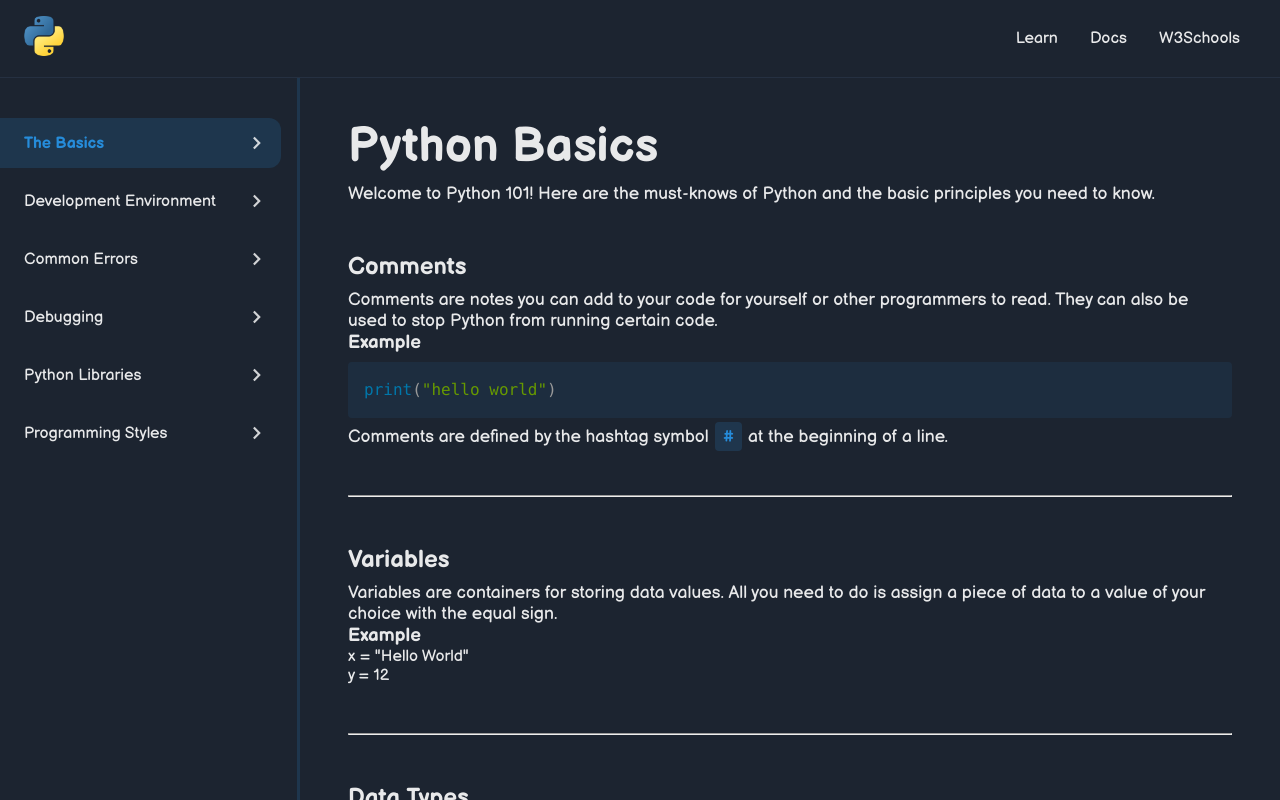
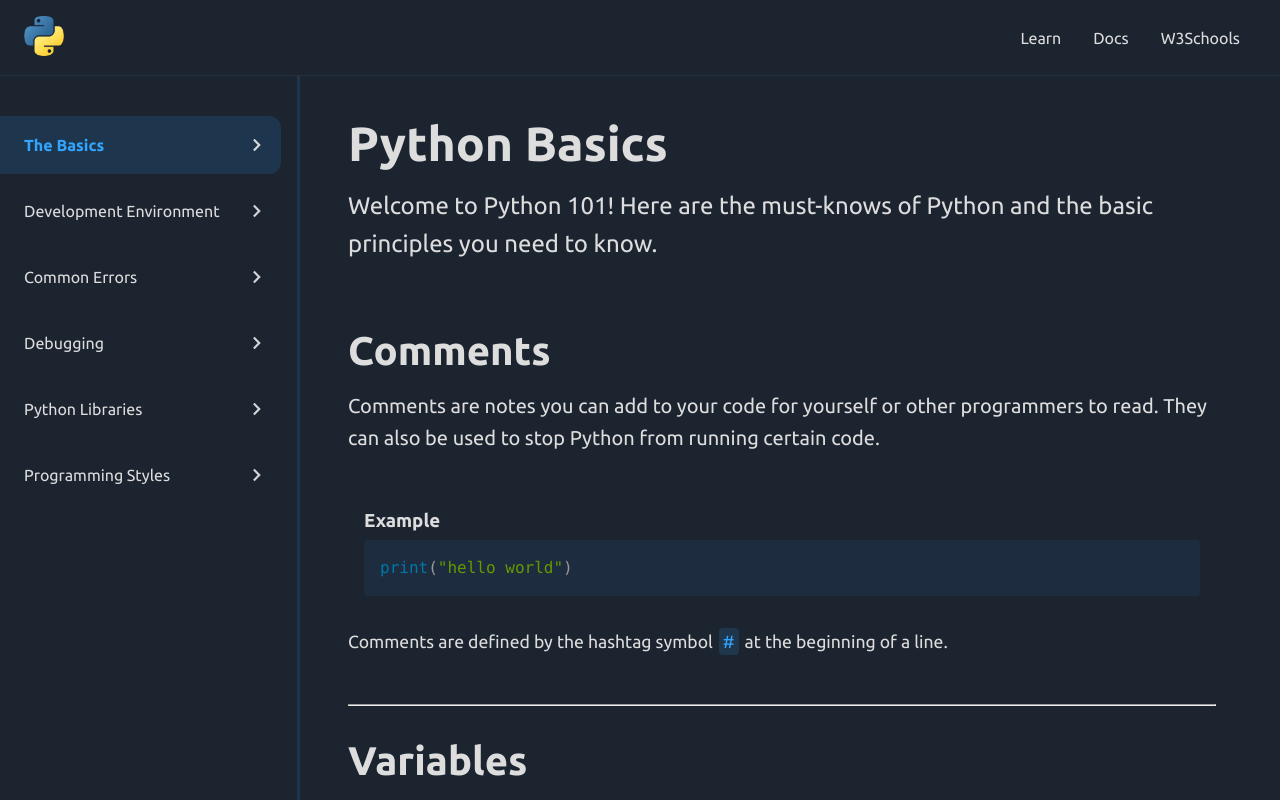
Before and after one commit to nataliadgalindo/python-wiki, a React (Vite) app: page /learn in a window 1280 px wide. Shown: the top 800 px of the page. Built offline with nearby package versions, Linux system fonts and the light colour scheme.

Commit message:
update styles

```diff
--- a/src/index.css
+++ b/src/index.css
@@ -1,5 +1,4 @@
-/* balsamiq-sans-regular - latin */
-@font-face {
+/* @font-face {
   font-display: swap;
   font-family: "Balsamiq Sans";
   font-style: normal;
@@ -8,28 +7,45 @@
     format("woff2");
 }
 
-/* balsamiq-sans-700 - latin */
 @font-face {
   font-display: swap;
   font-family: "Balsamiq Sans";
   font-style: normal;
   font-weight: 700;
   src: url("/assets/fonts/balsamiq-sans-v14-latin-700.woff2") format("woff2");
+} */
+
+/* ubuntu-regular - latin */
+@font-face {
+  font-display: swap; /* Check https://developer.mozilla.org/en-US/docs/Web/CSS/@font-face/font-display for other options. */
+  font-family: "Ubuntu";
+  font-style: normal;
+  font-weight: 400;
+  src: url("/assets/fonts/ubuntu-v20-latin-regular.woff2") format("woff2"); /* Chrome 36+, Opera 23+, Firefox 39+, Safari 12+, iOS 10+ */
+}
+/* ubuntu-700 - latin */
+@font-face {
+  font-display: swap; /* Check https://developer.mozilla.org/en-US/docs/Web/CSS/@font-face/font-display for other options. */
+  font-family: "Ubuntu";
+  font-style: normal;
+  font-weight: 700;
+  src: url("/assets/fonts/ubuntu-v20-latin-700.woff2") format("woff2"); /* Chrome 36+, Opera 23+, Firefox 39+, Safari 12+, iOS 10+ */
 }
 
 /* global */
 
 :root {
-  --off-white: rgba(255, 255, 255, 0.9);
+  /* --off-white: rgba(255, 255, 255, 0.9); */
+  --off-white: #ddd;
   --dark-blue: rgb(28, 36, 48);
-  --main-blue: #268cda;
+  --main-blue: #32a6ff;
   --grayish-blue: rgba(43, 130, 196, 0.2);
 }
 
 *,
 ::after,
 ::before {
-  font-family: "Balsamiq Sans", sans-serif;
+  font-family: "Ubuntu", sans-serif;
   box-sizing: border-box;
   color: var(--off-white);
   margin: 0;
@@ -45,23 +61,14 @@ a {
   text-decoration: none;
 }
 
-svg {
-  opacity: 0.9;
-}
-
-hr {
-  margin: 3rem 0;
+p,
+li {
+  line-height: 1.6;
 }
 
 p {
   font-size: 1.1rem;
 }
-
-/* @media screen and (min-width: 1024px) {
-  main {
-    padding: 2.5rem 1rem;
-  }
-} */
 
 /* top nav */
 
@@ -142,12 +149,20 @@ p {
   border-right: 3px solid var(--grayish-blue);
 }
 
+.side-nav button {
+  background-color: transparent;
+  border: none;
+  padding: 0;
+  margin: 0;
+  width: 100%;
+}
+
 .side-nav a {
   display: flex;
   justify-content: space-between;
   align-items: center;
   font-size: 1rem;
-  padding: 0.75rem 1.5rem;
+  padding: 1rem 1.5rem;
   padding-right: 0.75rem;
   margin: 0.5rem 0;
   border-radius: 0 12px 12px 0;
@@ -165,9 +180,6 @@ p {
 
 .side-nav img {
   opacity: 0.8;
-}
-
-.side-nav img {
   width: 26px;
 }
 
@@ -175,29 +187,88 @@ p {
 
 main {
   padding: 2.5rem 3rem;
+  padding-right: 4rem;
   grid-column: 2 / span 1;
 }
 
 /* sections */
 
 #section-header {
-  margin-bottom: 3rem;
+  margin-bottom: 2rem;
 }
 
 #section-header h1 {
   font-size: 3rem;
-  margin-bottom: 0.5rem;
+  margin-bottom: 1rem;
+}
+
+#section-header p {
+  font-size: 1.5rem;
 }
 
 /* subsections */
 
+.subsection {
+  /* margin: 3rem 0; */
+  padding: 2rem 0;
+}
+
+.subsection-header {
+  margin-bottom: 3rem;
+}
+
 .subsection-header h2 {
-  margin: 0.5rem 0;
+  font-size: 2.5rem;
+  margin-bottom: 1rem;
+}
+
+.subsection-header p {
+  font-size: 1.25rem;
+}
+
+.subsection-content {
+  margin: 2rem 0 1rem;
 }
 
 /* sub-subsections */
 
+/* .sub-subsection {
+  padding: 0.5rem 0;
+} */
+
+.sub-subsection-header {
+  margin: 2rem 0;
+}
+
+.sub-subsection-header h3 {
+  font-size: 1.5rem;
+  margin-bottom: 1.5rem;
+}
+
 /* code */
+
+.example-block {
+  border-radius: 4px;
+  background-color: rgba(43, 130, 196, 0.15);
+  padding: 0.5rem 1rem;
+  margin-bottom: 2rem;
+}
+
+.example-block h3 {
+  font-size: 1.5rem;
+  margin-top: 0.5rem;
+}
+
+li > .example-block {
+  margin-top: 1rem;
+}
+
+.code-block {
+  padding: 0.5rem 1rem;
+  background-color: var(--dark-blue);
+  border-radius: 4px;
+  margin: 1rem 0;
+}
 
 code > * {
   font-family: Consolas, monospace;
@@ -208,7 +279,7 @@ code > * {
 p code {
   background-color: var(--grayish-blue);
   color: var(--main-blue);
-  padding: 0.25rem 0.5rem;
+  padding: 0.25rem;
   margin: 0 6px;
   border-radius: 4px;
 }
@@ -220,7 +291,7 @@ p code {
   align-items: center;
   width: 100%;
   justify-content: flex-start;
-  margin: 1rem 0;
+  margin-top: 2rem;
 }
 
 .page-btn {
@@ -232,18 +303,9 @@ p code {
   min-width: 268px;
 }
 
-.page-btn:hover {
-  background-color: var(--grayish-blue);
-  color: var(--main-blue);
-}
-
 .page-btn span {
   font-size: 18px;
   color: var(--main-blue);
-}
-
-.page-btn span:hover {
-  text-decoration: underline;
 }
 
 .page-btn img {
@@ -267,3 +329,12 @@ p code {
 .last-page-btn p {
   text-align: left;
 }
+
+.page-btn:hover {
+  background-color: var(--grayish-blue);
+  color: var(--main-blue);
+}
+
+.page-btn span:hover {
+  text-decoration: underline;
+}
```
